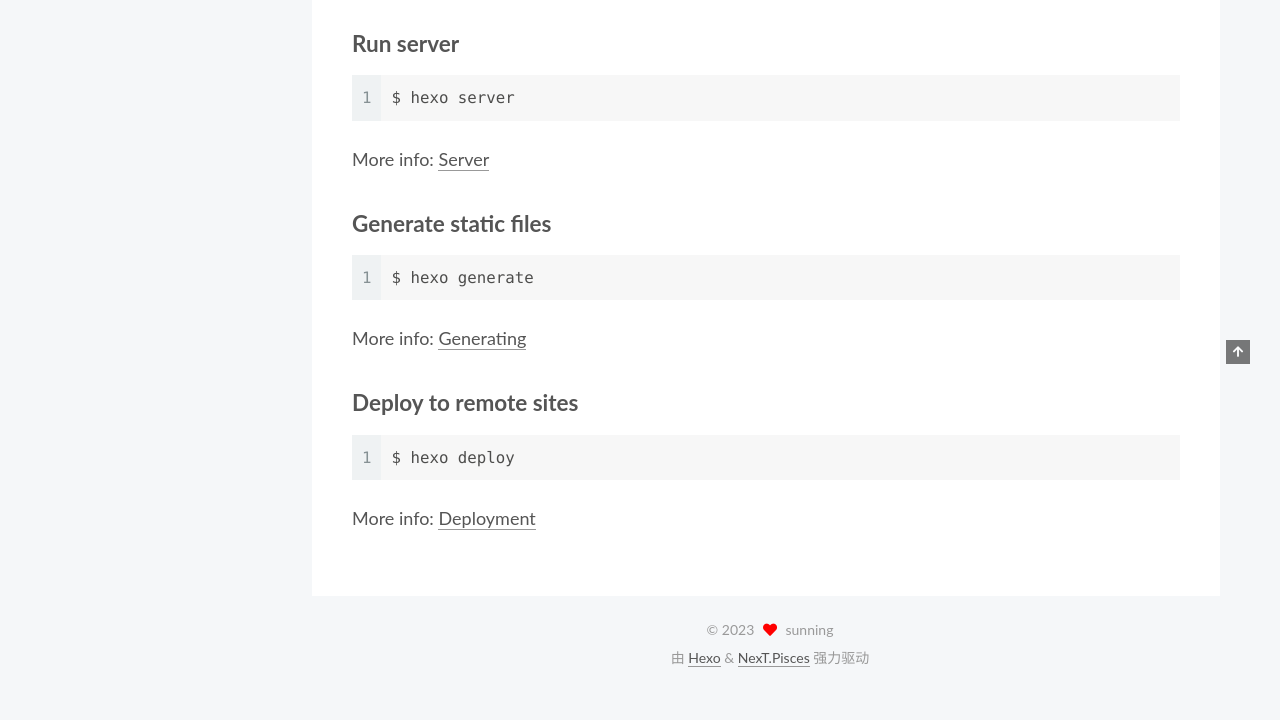
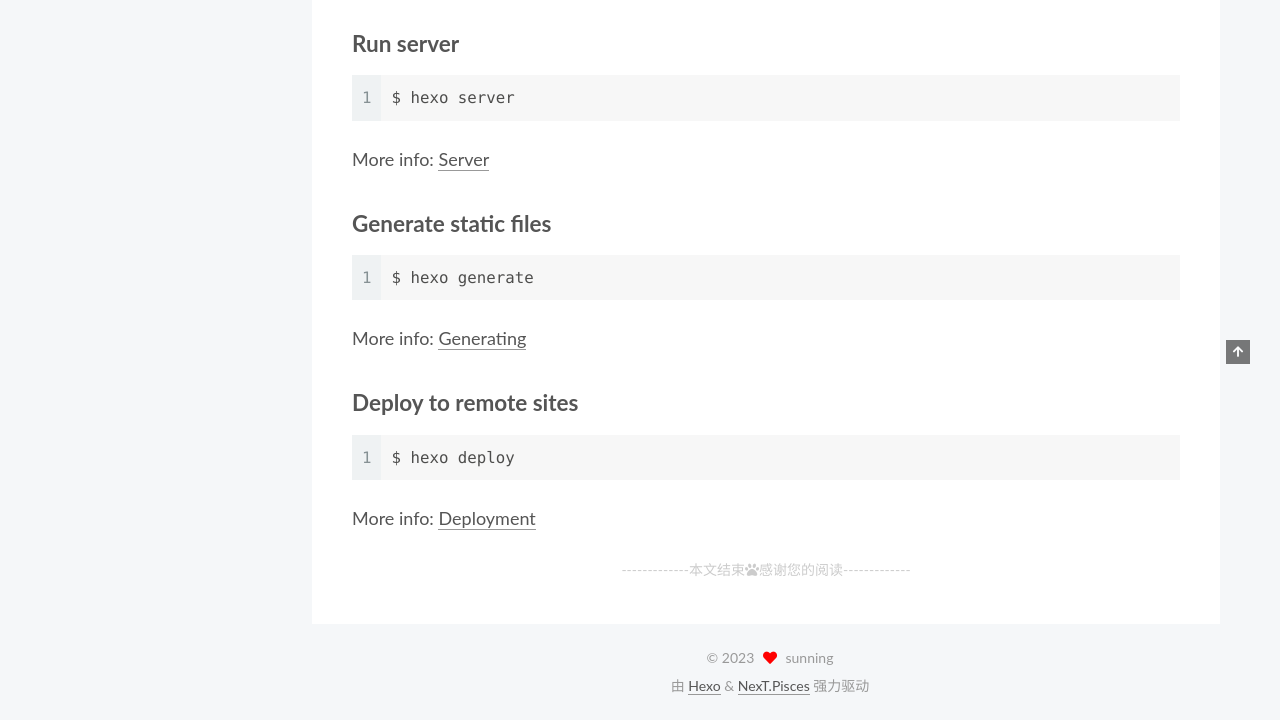
Before and after one commit to SuenNing1999/SuenNing1999.github.io, a plain HTML site: page 2023/02/01/hello-world/index.html in a window 1280 px wide. Shown: the part 536-1256 px from the top of the page. Before the commit the page ends 1228 px from the top, so only its background shows below. Drawn offline with nearby package versions, Linux system fonts and the light colour scheme.

Commit message:
Site updated: 2023-02-01 11:06:11

```diff
--- a/2023/02/01/hello-world/index.html
+++ b/2023/02/01/hello-world/index.html
@@ -221,6 +221,16 @@
 
 
 
+<div>
+
+    <div>
+
+        <div style="text-align:center;color: #ccc;font-size:14px;">-------------本文结束<i class="fa fa-paw"></i>感谢您的阅读-------------</div>
+
+</div>
+
+
+</div>
 
       <footer class="post-footer">
 
--- a/css/main.css
+++ b/css/main.css
@@ -1168,7 +1168,7 @@ pre .javascript .function {
 }
 .links-of-author a::before,
 .links-of-author span.exturl::before {
-  background: #404a95;
+  background: #ff1a7c;
   border-radius: 50%;
   content: ' ';
   display: inline-block;
```
